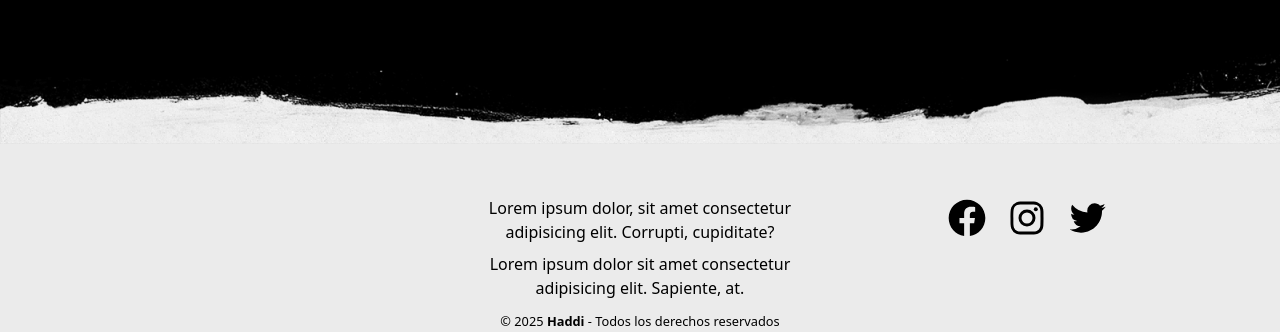
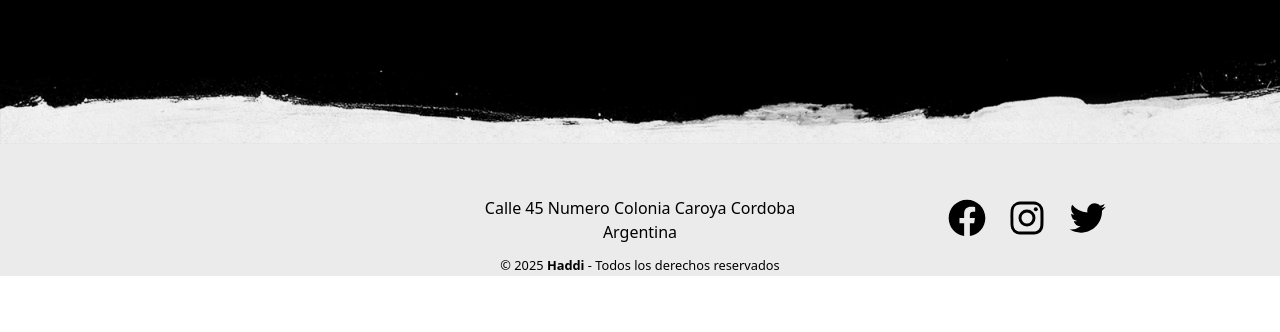
Before and after one commit to EstefanoIgn/HaddiT, a website: page docs/index.html in a window 1280 px wide. Shown: the part 3184-3516 px from the top of the page. After the commit the page ends 3460 px from the top, so only its background shows below. Drawn offline with Linux system fonts and the light colour scheme.

Commit message:
Borrado de parrafo

```diff
--- a/docs/index.html
+++ b/docs/index.html
@@ -97,8 +97,7 @@
             </div>
             <div>
                 <h1 class="uppercase font-secondary mb-3 opacity-0 anipacity">Donde encontrarnos</h1>
-                <p class="mb-2">Lorem ipsum dolor, sit amet consectetur adipisicing elit. Corrupti, cupiditate?</p>
-                <p class="mb-2">Lorem ipsum dolor sit amet consectetur adipisicing elit. Sapiente, at.</p>
+                <p class="mb-2">Calle 45 Numero Colonia Caroya Cordoba Argentina</p>
             </div>
             <div>
                 <h2 class="uppercase font-secondary mb-3 opacity-0 anipacity">Siguenos</h2>
```
Also changed, not shown: docs/output.css.
